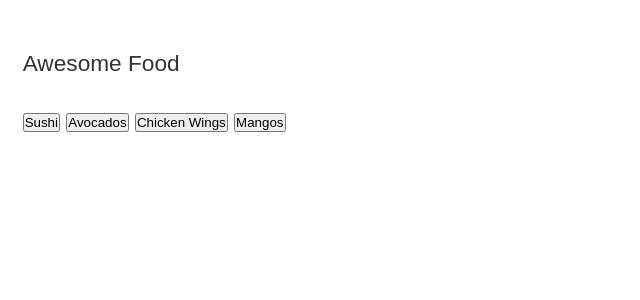
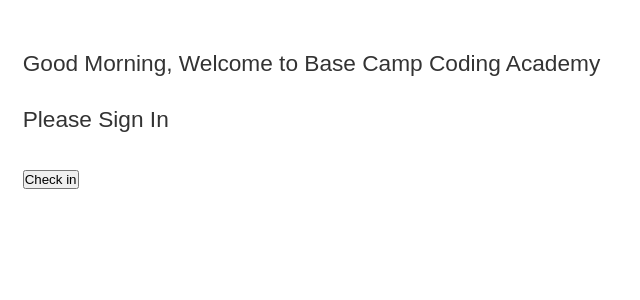
Before and after one commit to william-warren/ascent, a Django app: page /attendance//attendance in a window 1280 px wide. Shown: the part 63-363 px from the top of the page, without its empty margins (0-640 px from the left). Run offline with Django 3.2, Linux system fonts and the light colour scheme.

Commit message:
Updated the contents of the html file to be relevent

```diff
--- a/attendance/templates/attendance.html
+++ b/attendance/templates/attendance.html
@@ -10,16 +10,16 @@
     <meta name="viewport" content="width=device-width, initial-scale=1.0">
     <meta http-equiv="X-UA-Compatible" content="ie=edge">
     <title>Document</title>
-    <script src="attendance/static/attendance.js" defer></script>
+    <script src="{% static 'attendance.js' %}" defer></script>
 </head>
 
 <body>
-    <p>Awesome Food</p>
-    <button class="button">Sushi</button>
-    <button class="button">Avocados</button>
-    <button class="button">Chicken Wings</button>
-    <button class="button">Mangos</button>
+    <p>Good Morning, Welcome to Base Camp Coding Academy</p>
+    <p>Please Sign In</p>
+    <button class="button">Check in</button>
+
 </body>
+
 
 </html>
 {% endblock content %}
```
